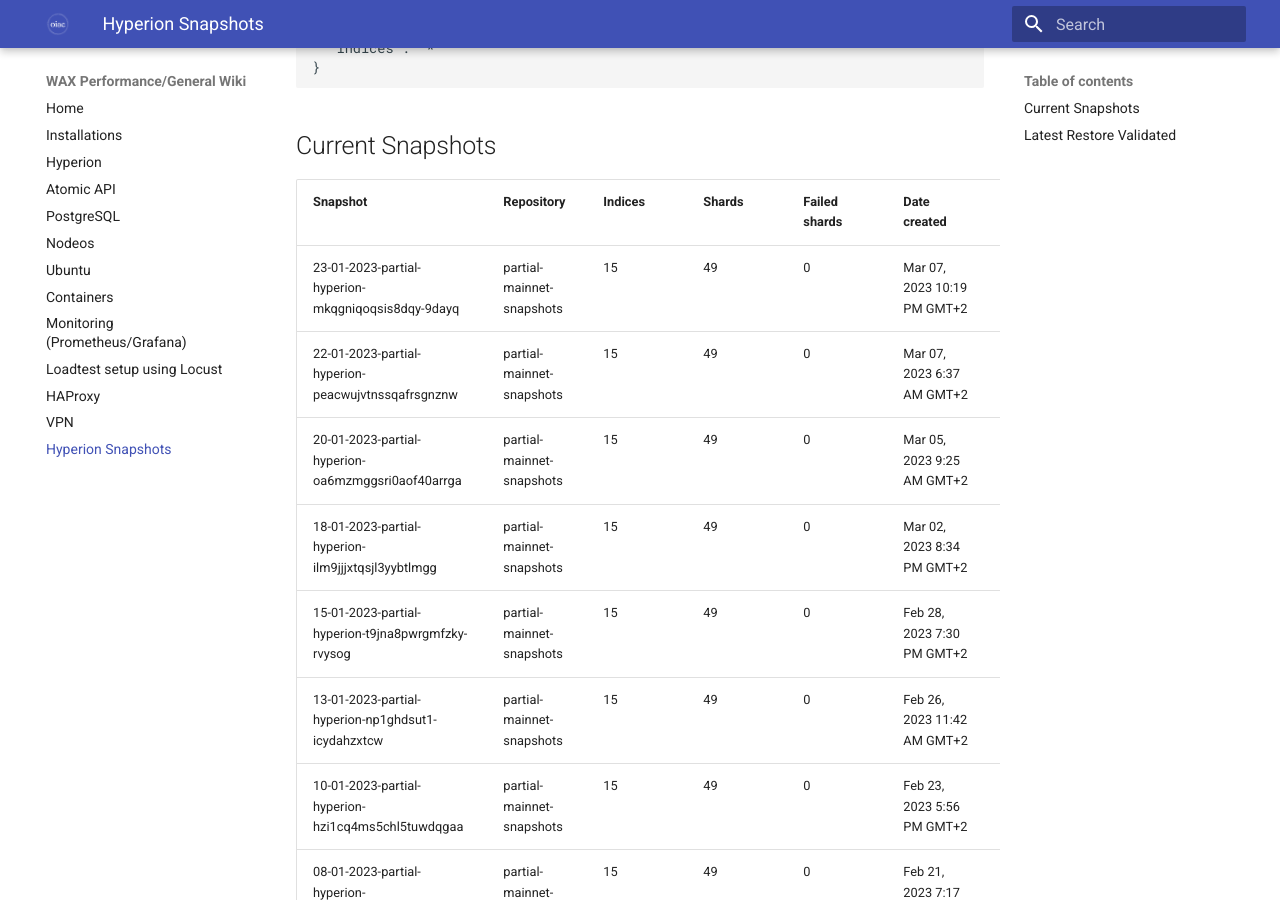
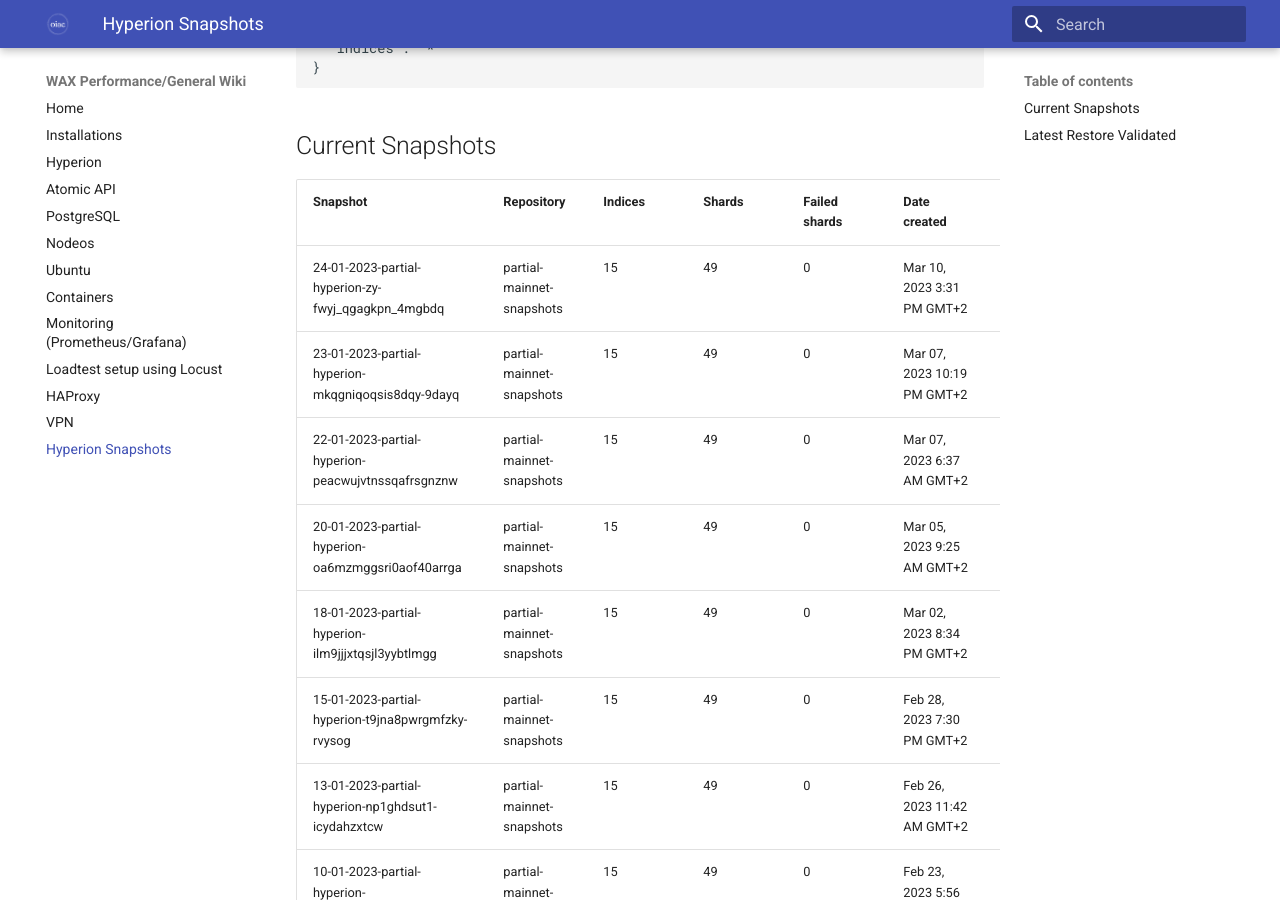
Before and after one commit to oneinacillian/wiki, an MkDocs documentation site: the page built from docs/snapshots.md, in a window 1280 px wide and 900 px high, scrolled down 2022 px. Built offline with MkDocs 1.6.1 and Material for MkDocs 9.7.7, drawn with Linux system fonts in a browser that asks for light colours.

Commit message:
Latest snapshot contains data from 24/01/2023, indexed up to Mar 10, 2023 3:31 PM GMT+2. Oldest snapshot contains data from 13/12/2022

```diff
--- a/docs/snapshots.md
+++ b/docs/snapshots.md
@@ -60,6 +60,7 @@
 
 | Snapshot                                           | Repository                | Indices | Shards | Failed shards | Date created                | Duration |
 |----------------------------------------------------|---------------------------|---------|--------|---------------|-----------------------------|----------|
+| 24-01-2023-partial-hyperion-zy-fwyj_qgagkpn_4mgbdq | partial-mainnet-snapshots | 15      | 49     | 0             | Mar 10, 2023 3:31 PM GMT+2  | 46s      |
 | 23-01-2023-partial-hyperion-mkqgniqoqsis8dqy-9dayq | partial-mainnet-snapshots | 15      | 49     | 0             | Mar 07, 2023 10:19 PM GMT+2 | 16s      |
 | 22-01-2023-partial-hyperion-peacwujvtnssqafrsgnznw | partial-mainnet-snapshots | 15      | 49     | 0             | Mar 07, 2023 6:37 AM GMT+2  | 31s      |
 | 20-01-2023-partial-hyperion-oa6mzmggsri0aof40arrga | partial-mainnet-snapshots | 15      | 49     | 0             | Mar 05, 2023 9:25 AM GMT+2  | 38s      |
```
